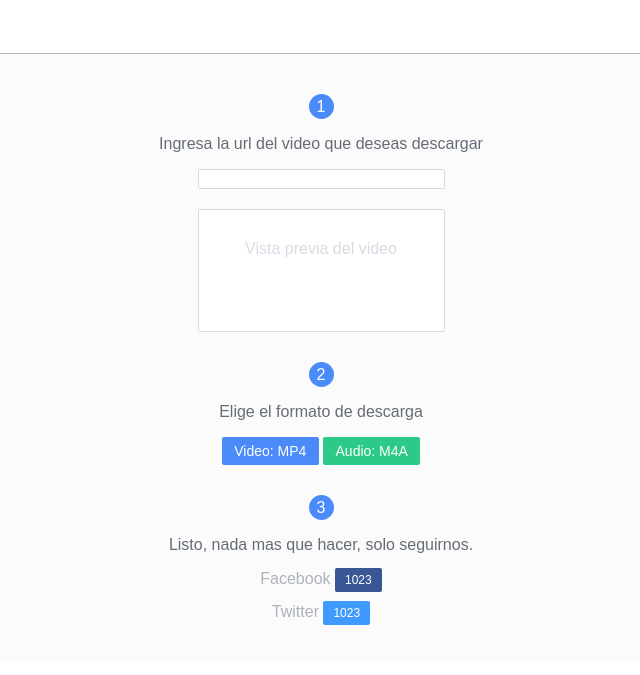
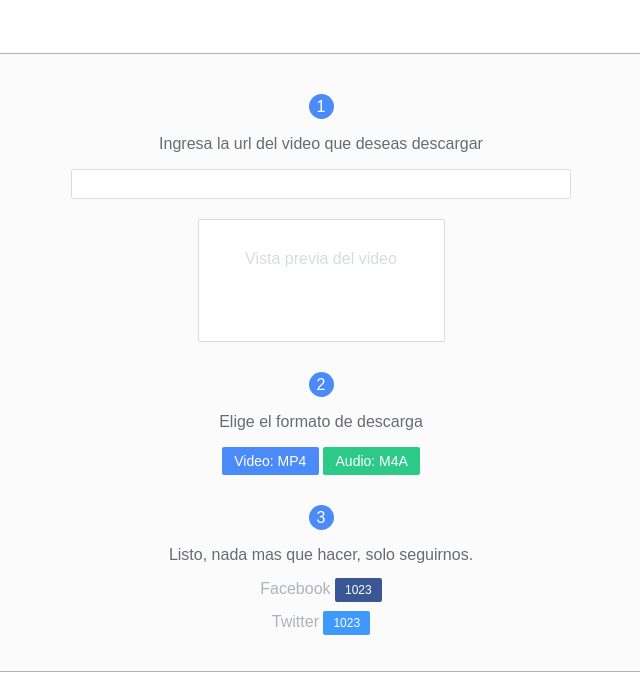
Before and after one commit to levelasquez/skytube-devcode, a plain HTML site: page index.html in a window 1280 px wide. Shown: the part 125-800 px from the top of the page, without its empty margins (319-959 px from the left). Drawn offline with Linux system fonts and the light colour scheme.

Commit message:
Final - Incompleto

```diff
--- a/css/style.css
+++ b/css/style.css
@@ -21,6 +21,7 @@
     padding: 10px 35px;
     text-align: center;
     color: #656c76;
+    border-bottom: 1px solid #aeb3bb;
 }
 
 .paso {
@@ -43,10 +44,19 @@
 }
 
 .paso__input {
-    width: 247px;
+    width: 100%;
+    min-width: 247px;
+    max-width: 500px;
     height: 20px;
     border: 1px solid #d7dce2;
     border-radius: 2px;
+}
+
+@media screen and (min-width: 768px) {
+    .paso__input {
+        /* width: 500px; */
+        height: 30px;
+    }
 }
 
 .paso__preview {
@@ -184,4 +194,5 @@
     background: #ff6666;
     padding: 20px 35px;
     color: #fff;
+    text-align: center;
 }
```
